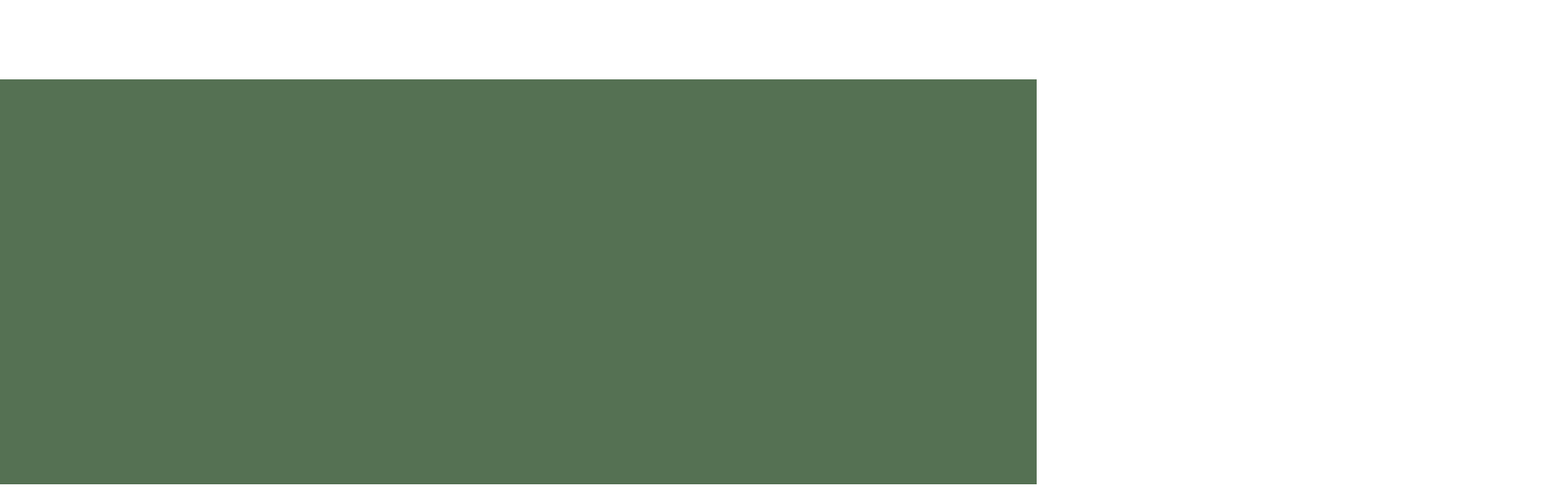
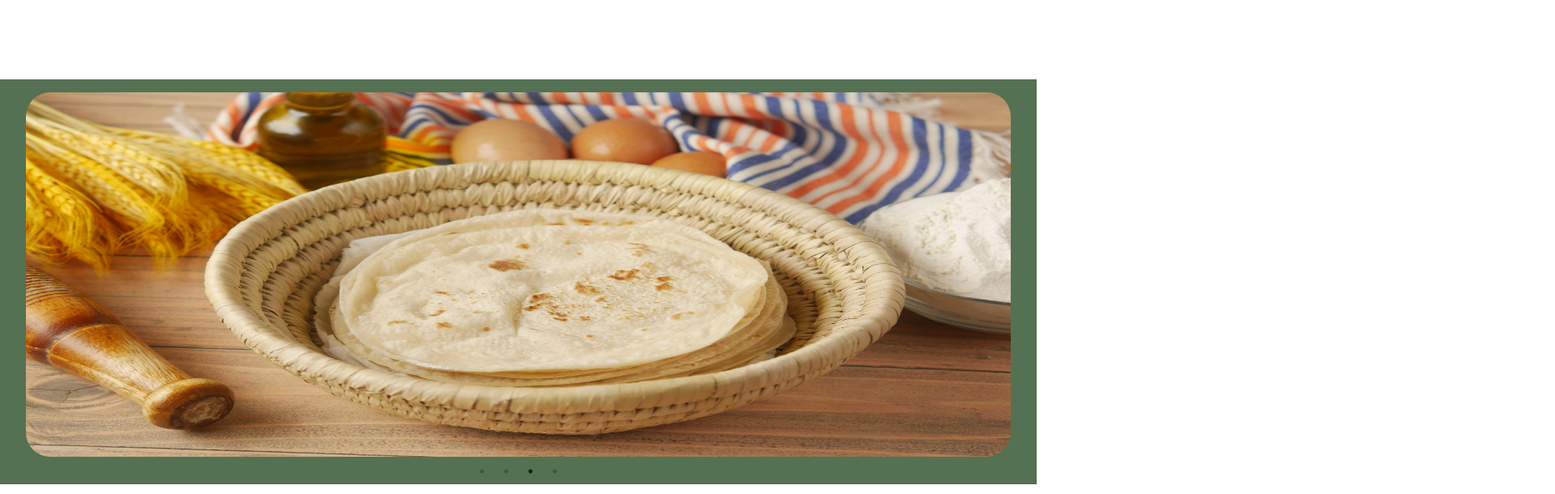
Before and after one commit to Abdul-Rafay-Farooqui/AKFs, a React (Create React App) app: page / in a window 1280 px wide. Shown: the part 866-1476 px from the top of the page at 81% size, 1920 px wide, since content can reach past the window. Built offline with nearby package versions, Linux system fonts and the light colour scheme; the HTML template or start-up script is replaced by a standard one.

Commit message:
Improvethings

```diff
--- a/src/components/Slider.js
+++ b/src/components/Slider.js
@@ -1,43 +1,60 @@
-import React from 'react';
-import Slider from 'react-slick';
-import 'slick-carousel/slick/slick.css';
-import 'slick-carousel/slick/slick-theme.css';
-import './Slider.css';
+import React from "react";
+import Slider from "react-slick";
+import "slick-carousel/slick/slick.css";
+import "slick-carousel/slick/slick-theme.css";
 
 const SliderImages = () => {
   const images = [
     {
-      image: require("./images/pexels-victorfreitas-703008.jpg")
+      image: require("./images/pexels-victorfreitas-703008.jpg"),
     },
     {
-      image: require("./images/pexels-usman-yousaf-708951-5589941.jpg")
+      image: require("./images/pexels-usman-yousaf-708951-5589941.jpg"),
     },
     {
-      image: require("./images/pexels-towfiqu-barbhuiya-3440682-9797029.jpg")
+      image: require("./images/pexels-towfiqu-barbhuiya-3440682-9797029.jpg"),
     },
     {
-      image: require("./images/pexels-rehanverma-2275222.jpg")
-    }
+      image: require("./images/pexels-rehanverma-2275222.jpg"),
+    },
   ];
 
   const settings = {
     dots: true,
     infinite: true,
     autoplay: true,
-    autoplaySpeed: 3000,
-    speed: 500,
+    autoplaySpeed: 2000,
+    speed: 400,
     slidesToShow: 1,
     slidesToScroll: 1,
     arrows: false,
-
   };
 
   return (
-    <div className="slider-container">
+    <div
+      style={{
+        width: "100%" /* Adjust the width as needed */,
+        height: "500px",
+        margin: "auto",
+        overflow: "hidden",
+      }}
+    >
       <Slider {...settings}>
         {images.map((i, index) => (
-          <div key={index} className='image-container'>
-            <img src={i.image} alt={`Slide ${index}`} />
+          <div key={index}>
+            <img
+              src={i.image}
+              alt={`Slide ${index}`}
+              style={{
+                borderBottomLeftRadius: "30px",
+                width: "95%",
+                height: "450px",
+                borderRadius: "30px",
+                objectFit: "fill",
+                margin: "auto",
+                overflow: "hidden",
+              }}
+            />
           </div>
         ))}
       </Slider>
--- a/src/pages/Home.js
+++ b/src/pages/Home.js
@@ -1,38 +1,13 @@
 import React from "react";
 import Card from "../components/Card";
 import { Grid, Typography } from "@mui/material";
-import Slider from "react-slick";
+import SliderImages from "../components/Slider.js";
 import Header from "../components/Header";
 import ContactUs from "../components/ContactUs.js";
 
 const Home = () => {
   const description =
     "Where you can find flourishing health and flourishing flour, From all-purpose to specialty flours, we have everything you need for your culinary creations.";
-  const images = [
-    {
-      image: require("../components/images/pexels-life-of-pix-9095.jpg"),
-    },
-    {
-      image: require("../components/images/pexels-victorfreitas-703008.jpg"),
-    },
-    {
-      image: require("../components/images/pexels-towfiqu-barbhuiya-3440682-9797029.jpg"),
-    },
-    {
-      image: require("../components/images/pexels-anthonyshkraba-production-8902067.jpg"),
-    },
-  ];
-
-  const settings = {
-    dots: true,
-    infinite: true,
-    autoplay: true,
-    autoplaySpeed: 3000,
-    speed: 500,
-    slidesToShow: 1,
-    slidesToScroll: 1,
-    arrows: false,
-  };
 
   const sliderContainerStyle = {
     maxWidth: "100%",
@@ -53,22 +28,7 @@ const Home = () => {
       >
         <Grid sx={{ width: "100%", height: "300px", order: { xs: 1, sm: 2 } }}>
           <div style={sliderContainerStyle}>
-            <Slider {...settings}>
-              {images.map((i, index) => (
-                <div key={index}>
-                  <img
-                    src={i.image}
-                    alt={`Slide ${index}`}
-                    style={{
-                      width: "95%",
-                      height: "450px",
-                      borderRadius: "20px",
-                      objectFit: "cover",
-                    }}
-                  />
-                </div>
-              ))}
-            </Slider>
+            <SliderImages />
           </div>
         </Grid>
       </Grid>
```
